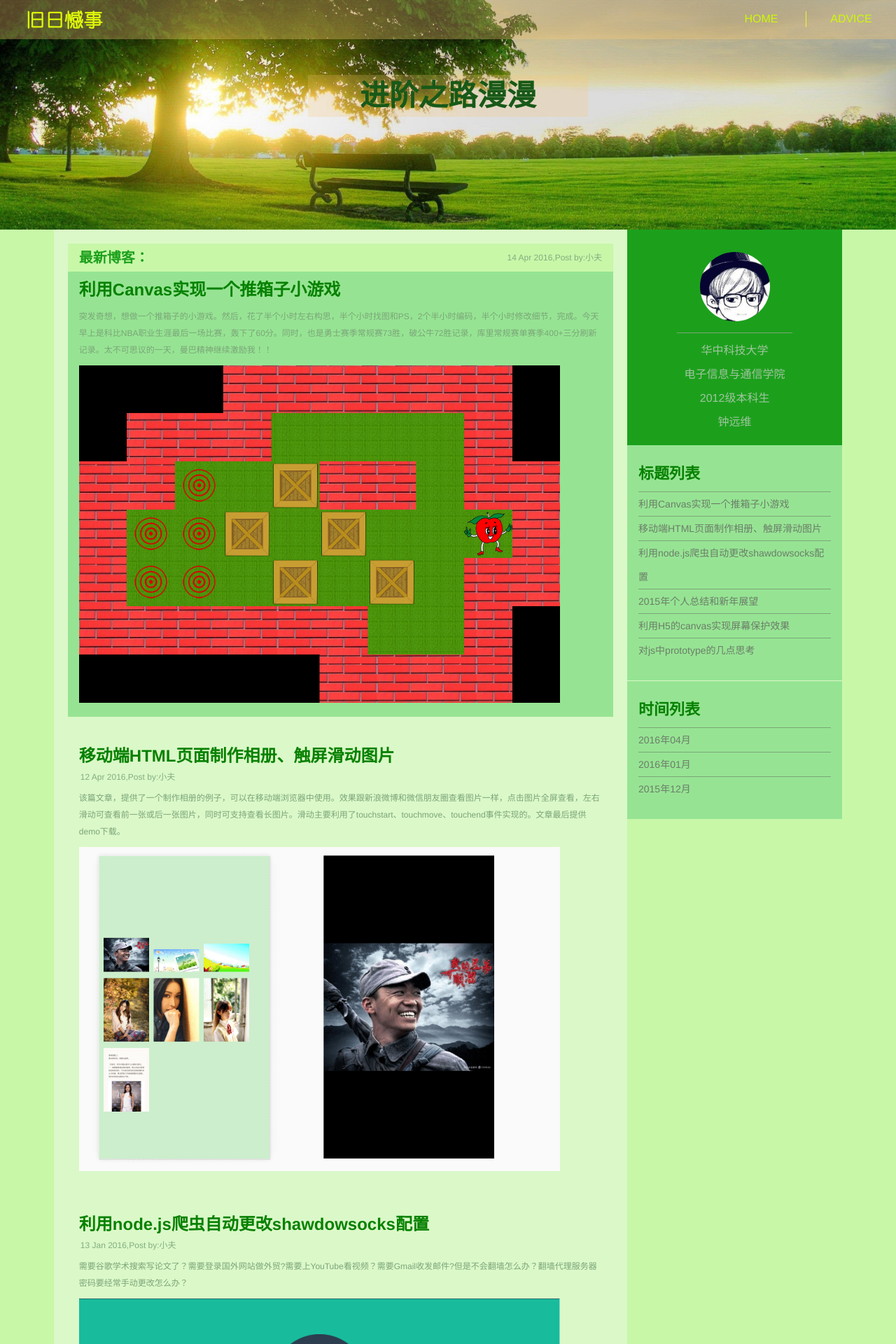
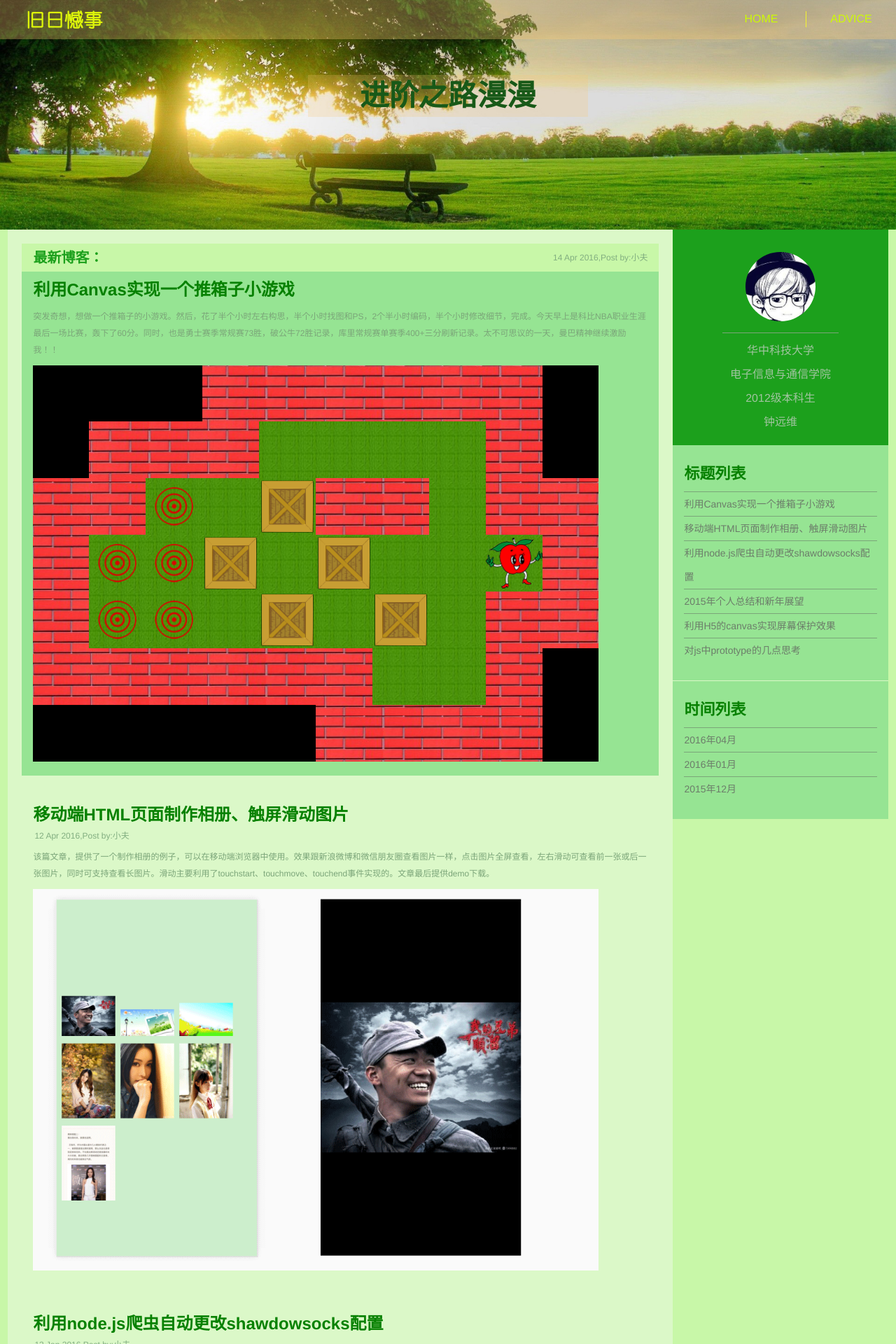
Before and after one commit to VieZhong/blog, a Jekyll site: the page built from index.html, in a window 1280 px wide. Shown: the top 1920 px of the page at 70% size. Built offline with Jekyll 4.4.1, drawn with Linux system fonts in a browser that asks for light colours.

Commit message:
修改blog左右两主板的max-width

```diff
--- a/css/blogstyle.css
+++ b/css/blogstyle.css
@@ -76,6 +76,7 @@ body{
 	vertical-align:top;
 	display: inline-block;
 	min-width: 700px;
+	min-width: 950px;
 	width: 64%;
 	text-align: left;
 	padding:20px;
@@ -158,7 +159,7 @@ body{
 	vertical-align:top;
 	display: inline-block;
 	width: 24%;
-	max-width: 430px;
+	max-width: 400px;
 	text-align: left;
 }
 
```
